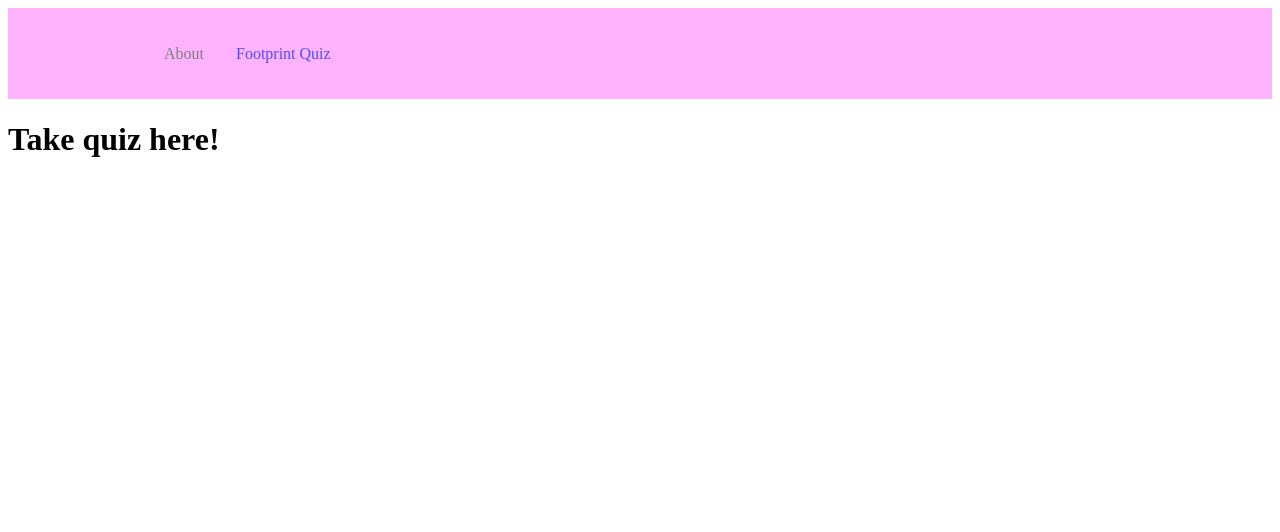
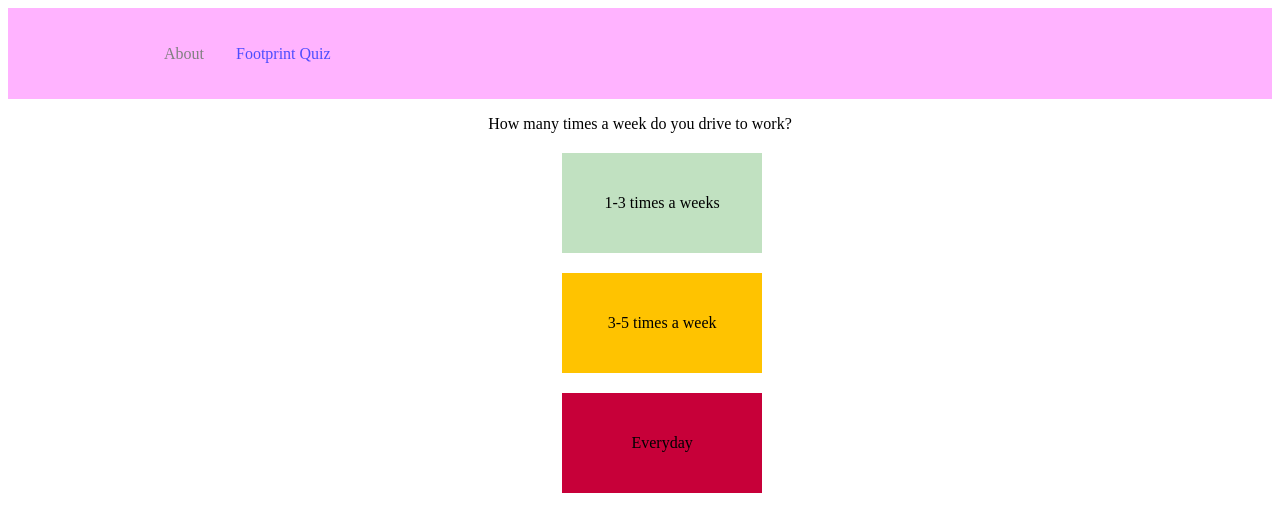
Before and after one commit to BenjaminLe1/SimpleCarbonTracker, a React (Create React App) app: page /quiz in a window 1280 px wide. Shown: the top 532 px of the page. Built offline with nearby package versions, Linux system fonts and the light colour scheme.

Commit message:
added stuff to quiz

```diff
--- a/src/pages/quiz.js
+++ b/src/pages/quiz.js
@@ -1,8 +1,64 @@
 import React from 'react';
+
+
+const paraStyle = {
+    display: "block",
+    textAlign: "center"
+}
+
+const listStyle= {
+    textAlign: "center"
+}
+
+const answerStyle1 ={
+    display: "flex",
+    alignItems: "center",
+    justifyContent: "center",
+    marginLeft: "42%",
+    backgroundColor: "#C1E1C1",
+    width: "200px",
+    height: "100px",
+    marginTop: "20px"
+}
+
+const answerStyle2 ={
+    display: "flex",
+    alignItems: "center",
+    justifyContent: "center",
+    marginLeft: "42%",
+    backgroundColor: "#FFC300",
+    width: "200px",
+    height: "100px",
+    marginTop: "20px"
+}
+
+const answerStyle3 ={
+    display: "flex",
+    alignItems: "center",
+    justifyContent: "center",
+    marginLeft: "42%",
+    backgroundColor: "#C70039",
+    width: "200px",
+    height: "100px",
+    marginTop: "20px"
+}
 
 const Quiz = () => {
     return (
-        <h1>Take quiz here!</h1>
+        <div>
+            <p style={paraStyle}>How many times a week do you drive to work?</p>
+            <ol style={listStyle}>
+                <div style={answerStyle1}>
+                    <p>1-3 times a weeks</p>
+                </div>
+                <div style={answerStyle2}>
+                    <p>3-5 times a week</p>
+                </div>
+                <div style={answerStyle3}>
+                    <p>Everyday</p>
+                </div>
+            </ol>
+        </div>
     );
 };
 
```
